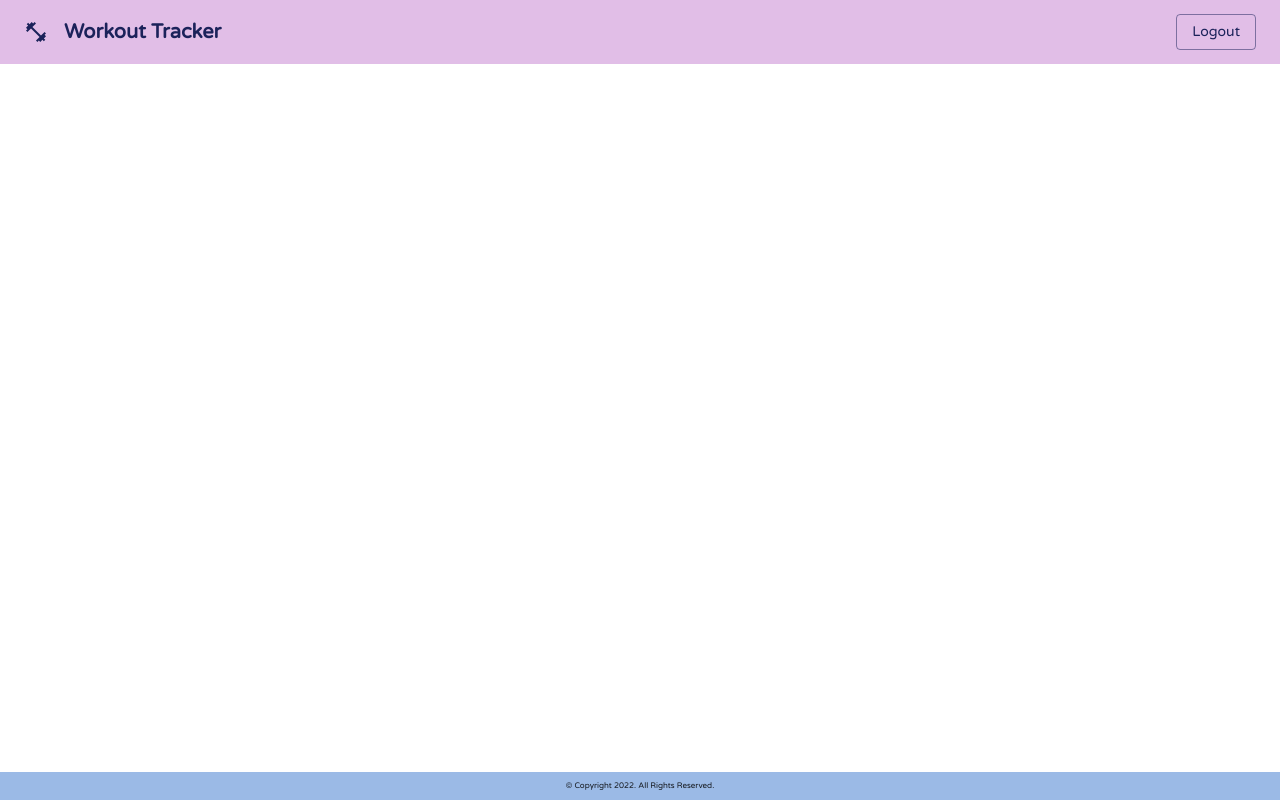
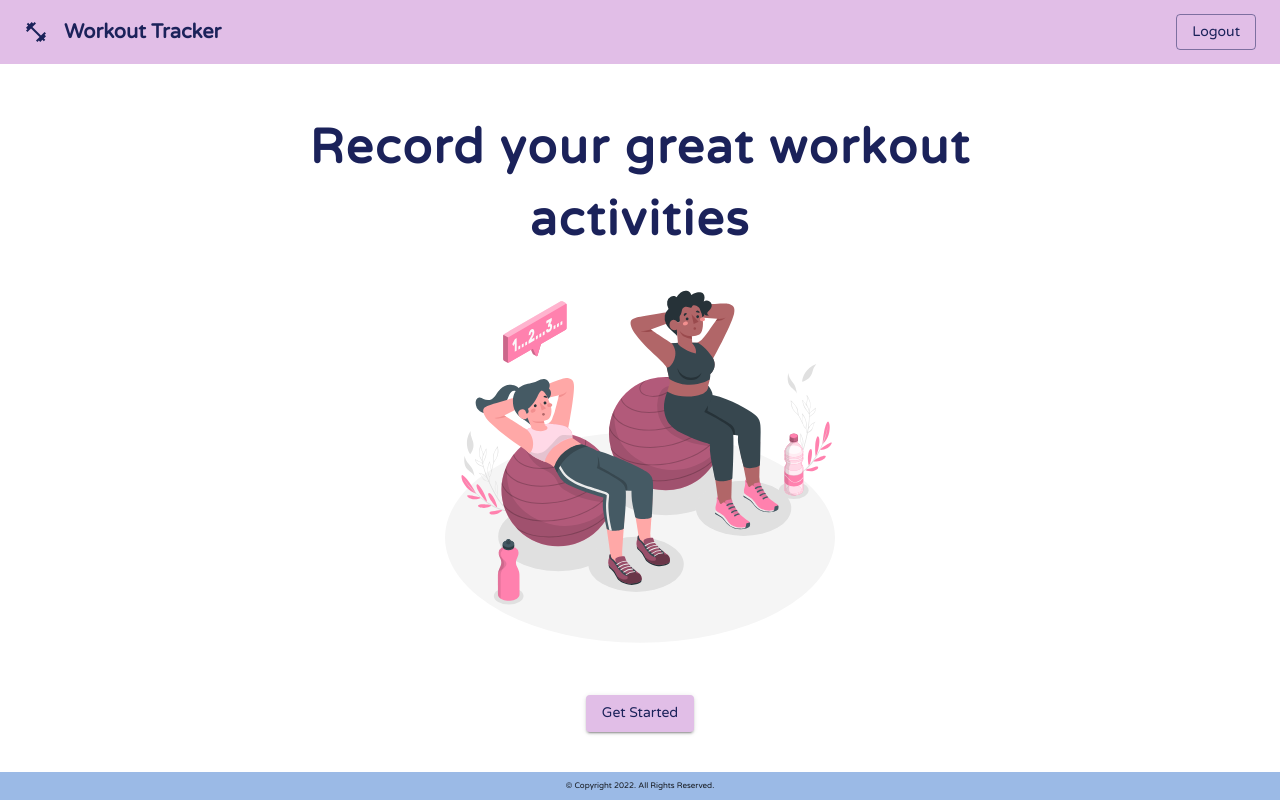
Before and after one commit to Hikari7/Workout_tracking_App, a React (Vite) app: page / in a window 1280 px wide. Built offline with nearby package versions, Linux system fonts and the light colour scheme; no server answers.

Commit message:
added top pgae

```diff
--- a/src/App.css
+++ b/src/App.css
@@ -65,4 +65,10 @@
 .postDefault {
   width: 350px;
   height: 350px;
+  max-height: 200px;
 }
+
+.topimg {
+  width: 100%;
+  height: 400px;
+}
--- a/src/Pages/Home.jsx
+++ b/src/Pages/Home.jsx
@@ -163,7 +163,7 @@ function Home() {
                     </Typography>
                     <img
                       src={postDefautl}
-                      alt="React Logo"
+                      alt="post default img"
                       className="postDefault"
                     />
                   </Box>
--- a/src/Pages/Top.jsx
+++ b/src/Pages/Top.jsx
@@ -1,13 +1,48 @@
 import React from "react";
-
+import topimg from "../assets/topimg.svg";
+import { Link, useNavigate } from "react-router-dom";
 import { Button, Container, Typography, Box } from "@mui/material";
 
 import "react-toastify/dist/ReactToastify.css";
+import { maxHeight } from "@mui/system";
 
 const Top = () => {
   return (
     <>
-      <Container></Container>
+      <Container sx={{ width: "60%" }}>
+        <Box>
+          <Typography
+            component="h1"
+            sx={{
+              textAlign: "center",
+              mt: 6,
+              letterSpacing: 2,
+              fontSize: { lg: 48, md: 36 },
+              fontWeight: "bold",
+              color: "primary.contrastText",
+              wordWrap: "breakWord",
+            }}
+          >
+            Record your great workout activities
+          </Typography>
+          <Box sx={{ justifyContent: "center", width: "100%", mx: "auto" }}>
+            <img src={topimg} alt="top img" className="topimg" />
+          </Box>
+          <Box textAlign="center">
+            <Button
+              variant="contained"
+              component={Link}
+              to="/login"
+              sx={{
+                mt: 4,
+                textTransform: "none",
+              }}
+            >
+              Get Started
+            </Button>
+          </Box>
+        </Box>
+      </Container>
     </>
   );
 };
```
Also changed, not shown: src/assets/topimg.svg (added).
